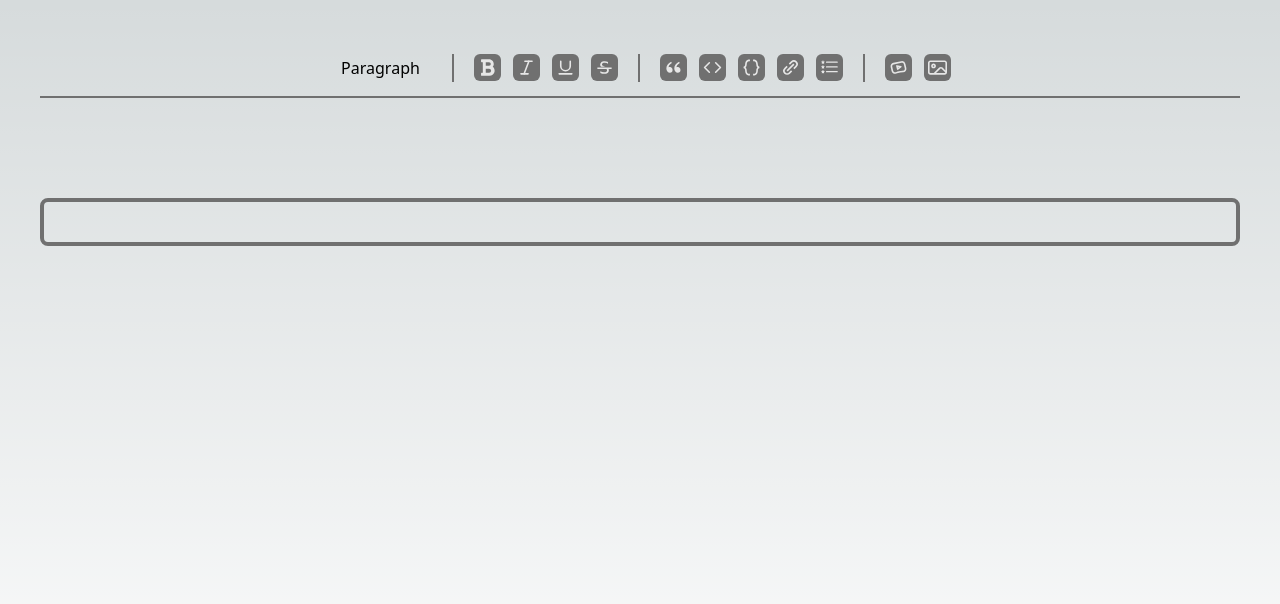
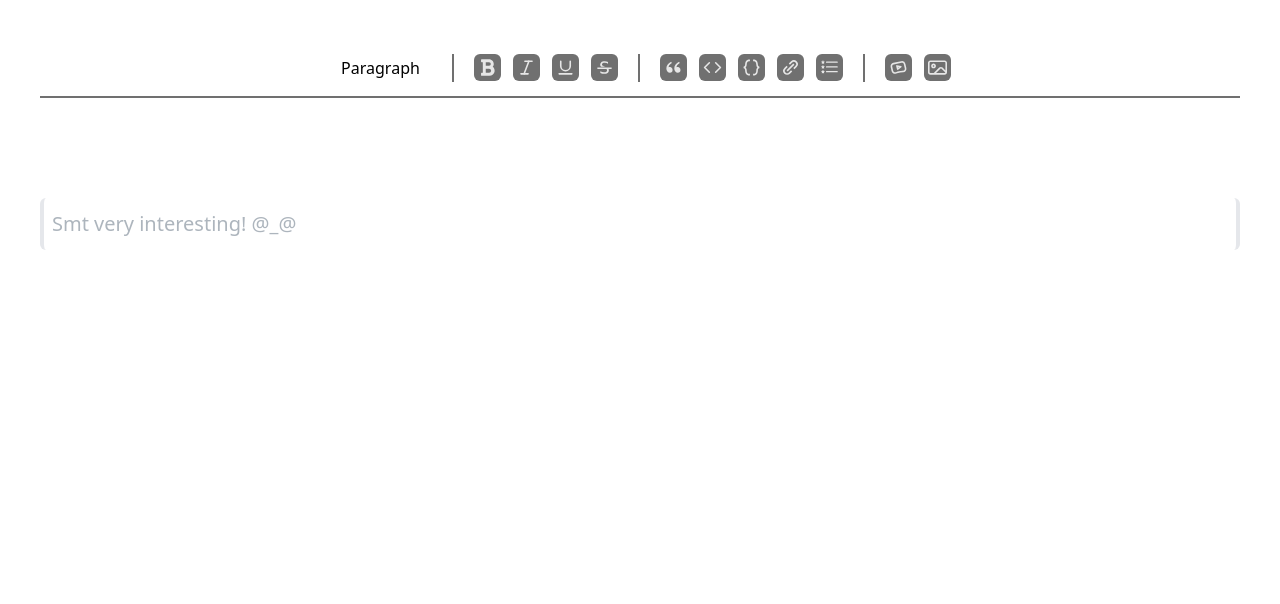
Before and after one commit to RAHEYO/W-Next-Blog, a Next.js app: page /create in a window 1280 px wide. Shown: the top 604 px of the page. Built offline with nearby package versions, Linux system fonts and the light colour scheme.

Commit message:
Styled the editor and made the formmating work

```diff
--- a/package.json
+++ b/package.json
@@ -9,6 +9,7 @@
     "lint": "next lint"
   },
   "dependencies": {
+    "@tiptap/extension-placeholder": "^2.0.3",
     "@tiptap/extension-underline": "^2.0.3",
     "@tiptap/pm": "^2.0.3",
     "@tiptap/react": "^2.0.3",
@@ -29,6 +30,7 @@
     "typescript": "5.1.3"
   },
   "devDependencies": {
+    "@tailwindcss/typography": "^0.5.9",
     "tailwindcss": "^3.3.2"
   }
 }
--- a/pages/create.tsx
+++ b/pages/create.tsx
@@ -2,6 +2,7 @@ import { NextPage } from 'next';
 import { useEditor, EditorContent } from '@tiptap/react';
 import StarterKit from '@tiptap/starter-kit';
 import Underline from '@tiptap/extension-underline';
+import Placeholder from '@tiptap/extension-placeholder'
 
 import Toolbar from '@/components/Toolbar';
 import Spacebar from '@/components/Spacebar';
@@ -13,7 +14,18 @@ type createProps = {
 const CreatePage: NextPage<createProps> = () => {
     // This is the given property from Tiptap to control all the actions of an editor!
     const editor = useEditor({
-        extensions: [StarterKit, Underline],
+        extensions: [
+            StarterKit,
+            Underline,
+            Placeholder.configure({
+                placeholder: "Smt very interesting! @_@"
+            })
+        ],
+        editorProps: {
+            attributes: {
+                class: "prose lg:prose-xl focus:outline-none dark:prose-invert max-w-full mx-auto h-full p-2 border-x-4 rounded-md"
+            }
+        }
     });
 
     return (
@@ -22,7 +34,7 @@ const CreatePage: NextPage<createProps> = () => {
 
         <Spacebar className="h-[100px]" />
 
-        <EditorContent className="border-4 rounded-lg border-secondary-dark dark:border-secondary-light p-2" editor={editor} />
+        <EditorContent  editor={editor} />
     </div>
     );
 }
--- a/styles/globals.css
+++ b/styles/globals.css
@@ -2,26 +2,10 @@
 @tailwind components;
 @tailwind utilities;
 
-:root {
-  --foreground-rgb: 0, 0, 0;
-  --background-start-rgb: 214, 219, 220;
-  --background-end-rgb: 255, 255, 255;
+.ProseMirror p.is-editor-empty:first-child::before {
+  color: #adb5bd;
+  content: attr(data-placeholder);
+  float: left;
+  height: 0;
+  pointer-events: none;
 }
-
-@media (prefers-color-scheme: dark) {
-  :root {
-    --foreground-rgb: 255, 255, 255;
-    --background-start-rgb: 0, 0, 0;
-    --background-end-rgb: 0, 0, 0;
-  }
-}
-
-body {
-  color: rgb(var(--foreground-rgb));
-  background: linear-gradient(
-      to bottom,
-      transparent,
-      rgb(var(--background-end-rgb))
-    )
-    rgb(var(--background-start-rgb));
-}
--- a/tailwind.config.js
+++ b/tailwind.config.js
@@ -31,5 +31,7 @@ module.exports = {
       }
     },
   },
-  plugins: [],
+  plugins: [
+    require('@tailwindcss/typography'),
+  ],
 }
```
Also changed, not shown: 1 other file (tests, documents, lock files or other folders).
